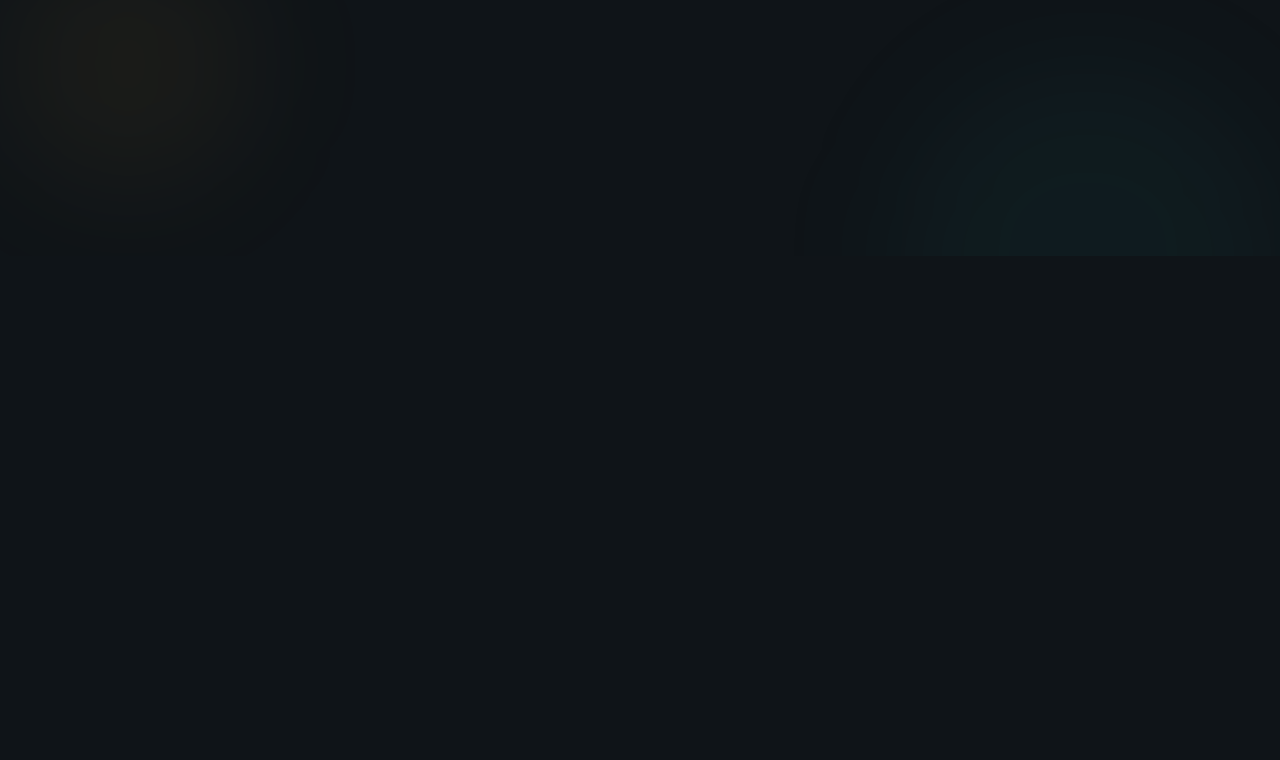
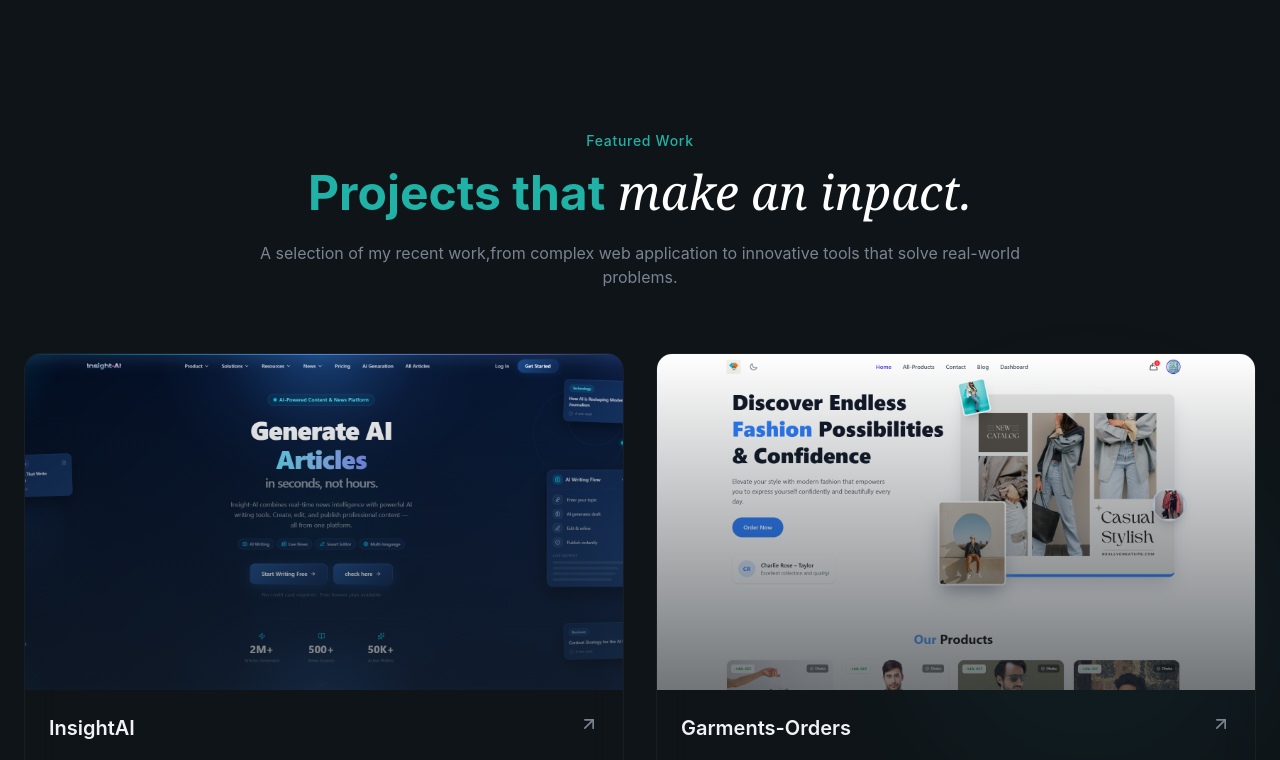
Before and after one commit to sifat-arch/portfolioN, a React (Vite) app: page / in a window 1280 px wide. Shown: the part 1980-2740 px from the top of the page. Before the commit the page ends 2236 px from the top, so only its background shows below. Built offline with nearby package versions, Linux system fonts and the light colour scheme.

Commit message:
added project section and its design

```diff
--- a/src/sections/Projects.jsx
+++ b/src/sections/Projects.jsx
@@ -2,6 +2,10 @@ import React from "react";
 import image1 from "/images/project-1.png";
 import image2 from "/images/project-2.png";
 import image3 from "/images/project-3.png";
+import { ArrowUpRight } from "lucide-react";
+
+import { FaGithub } from "react-icons/fa";
+import AnimatedBorderButton from "../components/AnimatedBorderButton";
 
 const projects = [
   {
@@ -46,7 +50,90 @@ const Projects = () => {
       {/* background glows */}
       <div className="absolute top-1/4 right-0 w-96 h-96 bg-primary/5 rounded-full blur-3xl" />
       <div className="absolute bottom-1/4 left-0 w-64 h-64 bg-highlight/5 rounded-full blur-3xl" />
-      <div className="container mx-auto px-6 relative z-10"></div>
+      <div className="container mx-auto px-6 relative z-10">
+        {/* secton header */}
+        <div className="text-center mx-auto max-w-3xl mb-16">
+          <span className="text-secondary-foreground text-sm font-medium tracking-wider animated-fade-in">
+            Featured Work
+          </span>
+          <h2 className="text-4xl lg:text-5xl font-bold mt-4 mb-6 animate-fade-in animation-delay-100 text-secondary-foreground">
+            Projects that
+            <span className="font-serif italic font-normal text-white">
+              {" "}
+              make an inpact.
+            </span>
+          </h2>
+          <p className="text-muted-foreground animate-fade-in animate-delay-200">
+            A selection of my recent work,from complex web application to
+            innovative tools that solve real-world problems.
+          </p>
+        </div>
+        {/* project grid */}
+        <div className="grid md:grid-cols-2 gap-8">
+          {projects.map((project, i) => (
+            <div
+              key={i}
+              className="group glass rounded-2xl overflow-hidden animate-fade-in md:row-span-1"
+              style={{ animationDelay: `${(i + 1) * 100}ms` }}
+            >
+              {/* image of the project */}
+              <div className="relative overflow-hidden aspect-video">
+                <img
+                  src={project.image}
+                  alt="project.title"
+                  className="w-full h-full object-cover transition-transform duration-700 group-hover:scale-110"
+                />
+                <div className="absolute inset-0 bg-gradient-to-t from-card via-card/50 to-transparent opacity-60" />
+                {/* overlay links */}
+                <div className="absolute inset-0 flex items-center justify-center gap-4 opacity-0 group-hover:opacity-100 transition-opacity duration-300">
+                  <a
+                    href={project.link}
+                    className="p-3 rounded-full glass hover:bg-primary hover:text-primary-foreground transition-all"
+                  >
+                    <ArrowUpRight className="w-5 h-5" />
+                  </a>
+                  <a
+                    href={project.github}
+                    className="p-3 rounded-full glass hover:bg-primary hover:text-primary-foreground transition-all"
+                  >
+                    <FaGithub />
+                  </a>
+                </div>
+              </div>
+              {/* content */}
+              <div className="p-6 space-y-4">
+                <div className="flex flex-start justify-between ">
+                  <h3 className="text-xl font-semibold group-hover:text-primary transition-colors">
+                    {project.title}
+                  </h3>
+                  <ArrowUpRight className="w-5 h-5 text-muted-foreground group:hover:text-primary group-hover:translate-x-1 group-hover:-translate-y-1 transition-all" />
+                </div>
+                <p className="text-muted-foreground text-sm">
+                  {project.description}
+                </p>
+                <div className="flex flex-wrap gap-2">
+                  {project.tags.map((tag, tagIdx) => (
+                    <span
+                      className="px-4 py-1.5 rounded-full color-surface text-xs font-medium border border-border/50 text-muted-foreground hover:border-primary/50 hover:text-primary transition-all duration-300"
+                      key={tagIdx}
+                    >
+                      {tag}
+                    </span>
+                  ))}
+                </div>
+              </div>
+            </div>
+          ))}
+        </div>
+
+        {/* viwe all cta */}
+        <div className="text-center mt-12 animate-fade-in animated-delay-500">
+          <AnimatedBorderButton>
+            View ALl Projects
+            <ArrowUpRight className="w-5 h-5" />
+          </AnimatedBorderButton>
+        </div>
+      </div>
     </section>
   );
 };
```
